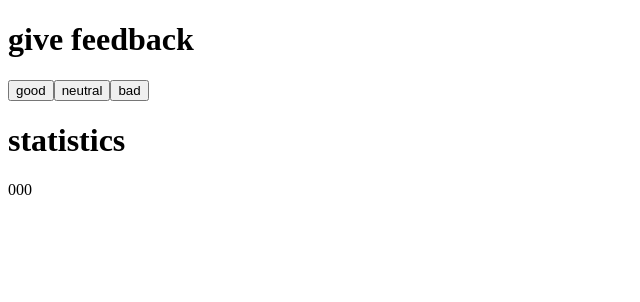
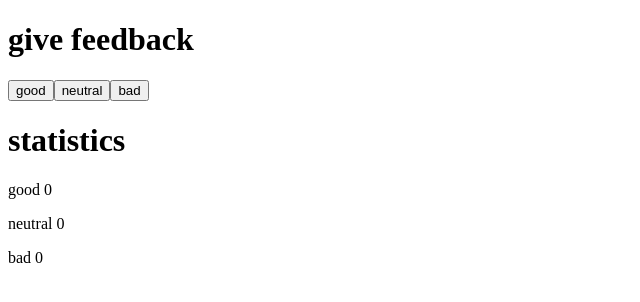
Before and after one commit to Jetlum/My-React-App, a React (Create React App) app in the folder part1/: page / in a window 1280 px wide. Shown: the top 302 px of the page, without its empty margins (0-640 px from the left). Built offline with nearby package versions, Linux system fonts and the light colour scheme.

Commit message:
Update: Added feedback text and value

```diff
--- a/part1/src/App.js
+++ b/part1/src/App.js
@@ -8,6 +8,22 @@ const Button = ({handleClick, text}) => {
 		<button onClick={handleClick}>
 			{text}
 		</button>
+	)
+}
+
+const Good = ({text, good}) => {
+	return (
+		<p> {text} {good} </p>
+	)
+}
+const Neutral = ({text, neutral}) => {
+	return (
+		<p> {text} {neutral} </p>
+	)
+}
+const Bad = ({text, bad}) => {
+	return (
+		<p> {text} {bad} </p>
 	)
 }
 
@@ -36,9 +52,9 @@ const App = () => {
 			<Button handleClick={handleNeutralClick}	text='neutral'	/>
 			<Button handleClick={handleBadClick} 		text='bad'		/>
 			<Statistics stats={stats} />
-			{good}
-			{neutral}
-			{bad}
+			<Good text='good' good={good} />
+			<Neutral text='neutral' neutral={neutral} />
+			<Bad text='bad' bad={bad} />
 		</div>
 	)
 }
```
